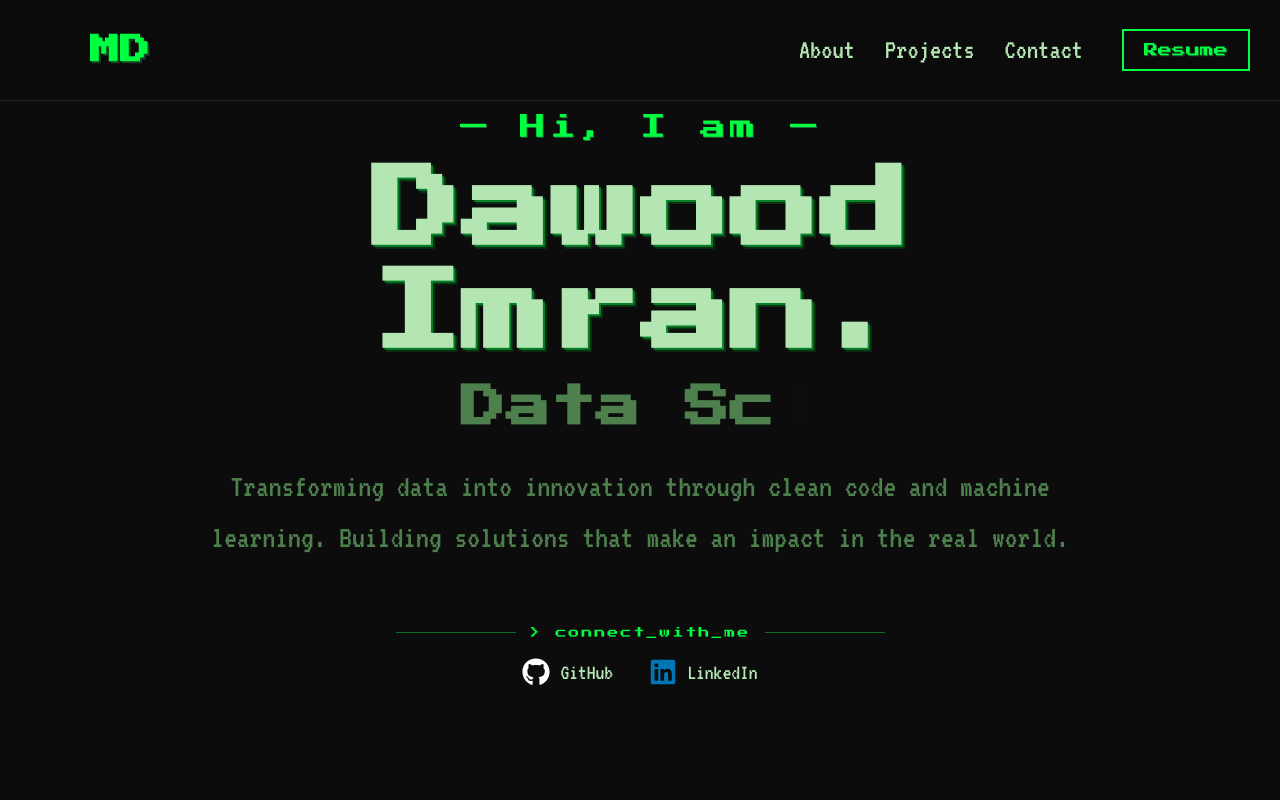
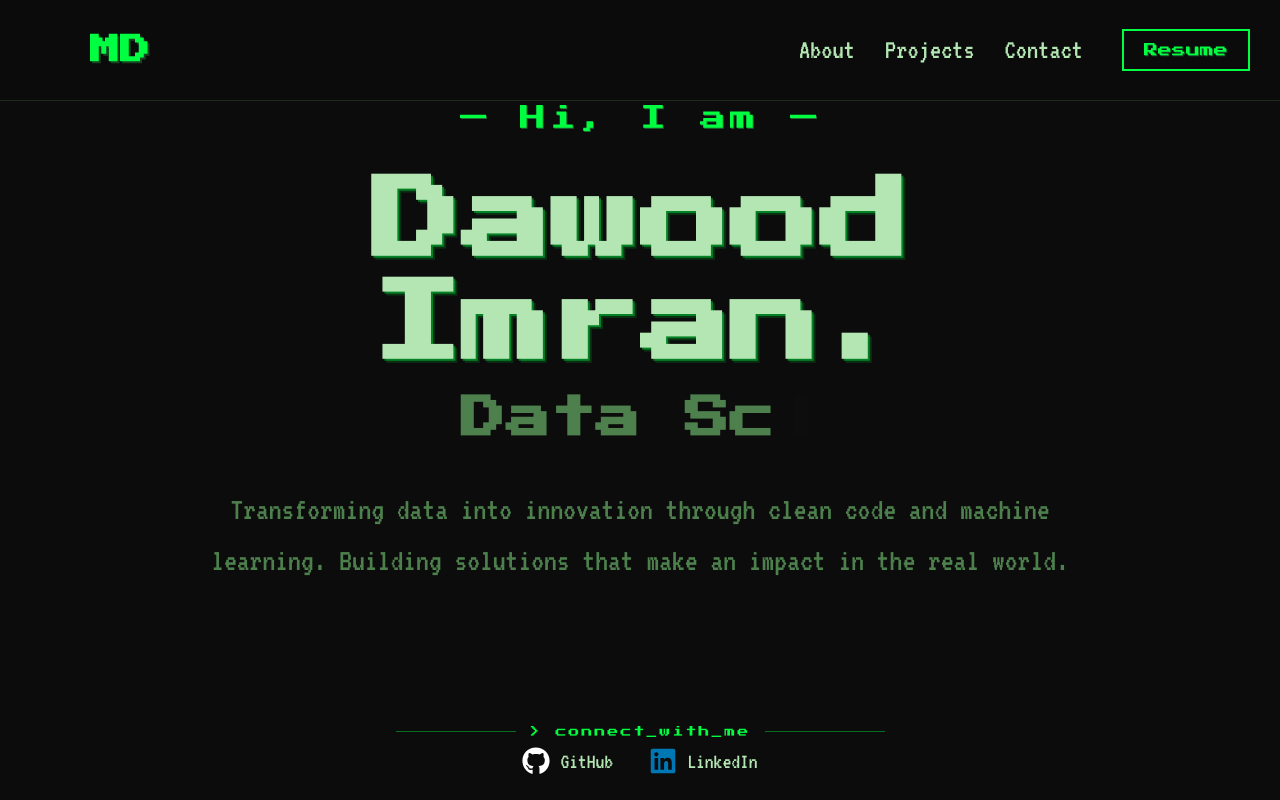
Before and after one commit to Dawood-Imran/portfolio, a React (Create React App) app: page / in a window 1280 px wide. Built offline with nearby package versions, Linux system fonts and the light colour scheme.

Commit message:
Updating the Portfolio Again

```diff
--- a/public/index.html
+++ b/public/index.html
@@ -3,7 +3,7 @@
 
 <head>
   <meta charset="utf-8" />
-  <link rel="icon" href="%PUBLIC_URL%/logo.png" />
+  <link rel="icon" href="%PUBLIC_URL%/terminal-favicon.svg" type="image/svg+xml" />
   <meta name="viewport" content="width=device-width, initial-scale=1" />
   <meta name="theme-color" content="#000000" />
   <meta name="description" content="Web site created using create-react-app" />
--- a/src/components/Contact.js
+++ b/src/components/Contact.js
@@ -1,5 +1,5 @@
 import React, { useState } from 'react';
-import { FaGithub, FaLinkedin, FaMailBulk, FaInstagram, FaFacebook } from 'react-icons/fa';
+import { FaGithub, FaLinkedin } from 'react-icons/fa';
 import emailjs from 'emailjs-com';
 import './styles/Contact.css';
 
--- a/src/components/Home.js
+++ b/src/components/Home.js
@@ -1,5 +1,5 @@
 import React from 'react';
-import { Link } from 'react-router-dom';
+
 import { Typewriter } from 'react-simple-typewriter';
 import { FaGithub, FaLinkedin } from 'react-icons/fa';
 import './styles/Home.css';
--- a/src/components/styles/Home.css
+++ b/src/components/styles/Home.css
@@ -17,7 +17,7 @@
 }
 
 .home-content h1 {
-  margin: 0 0 20px;
+  margin: 80px 0 40px;
   color: var(--green);
   font-family: var(--font-pixel);
   font-size: clamp(16px, 2.5vw, 26px);
@@ -49,7 +49,7 @@
 }
 
 .home-content p {
-  margin: 28px auto 0;
+  margin: 40px auto 40px;
   max-width: 100%;
   width: 100%;
   color: var(--slate);
@@ -131,11 +131,11 @@
 }
 
 .social-section {
-  margin-top: 64px;
+  margin-top: 100px;
   display: flex;
   flex-direction: column;
   align-items: center;
-  gap: 20px;
+  gap: 10px;
   width: 100%;
 }
 
```
Also changed, not shown: public/terminal-favicon.svg (added).
